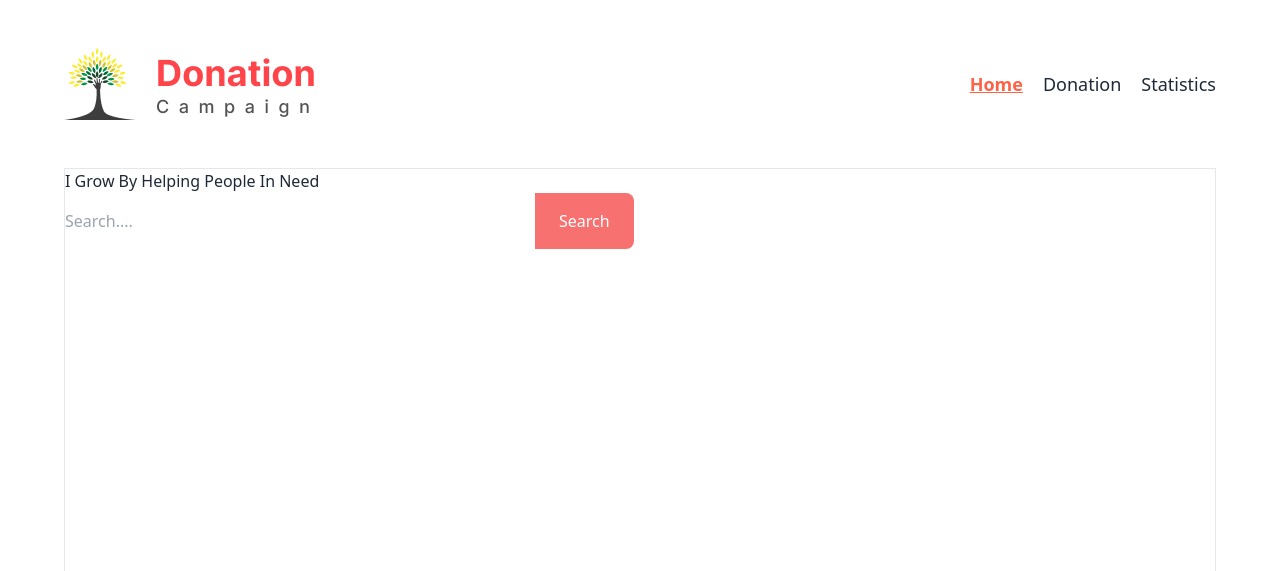
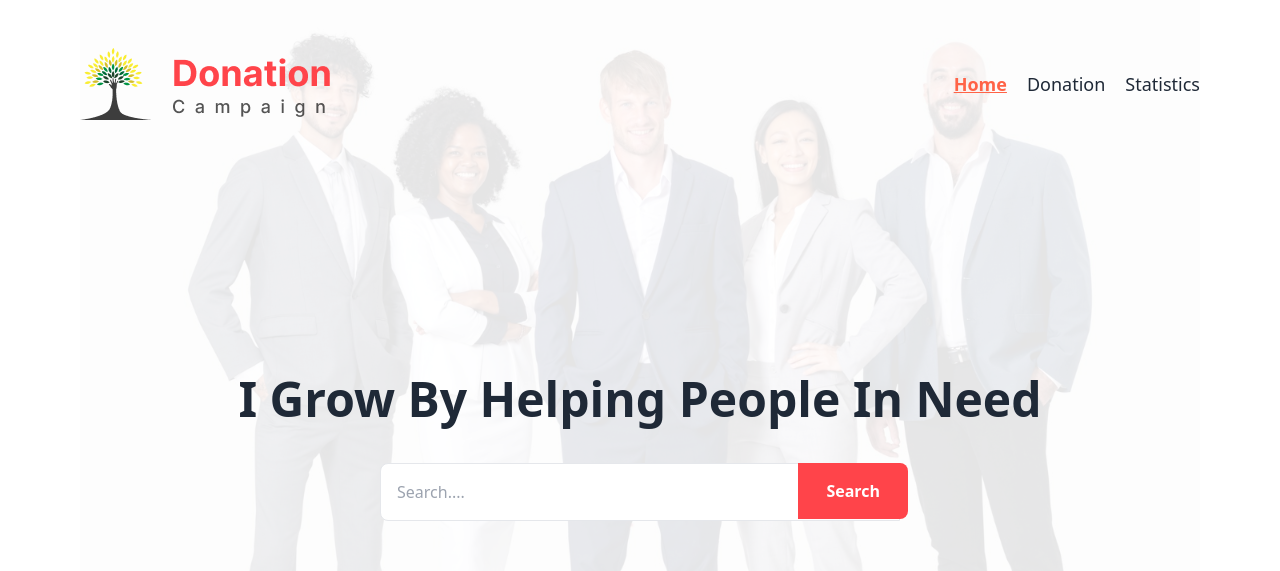
Before and after one commit to brcshakil1/assignment-8-donation-campaign, a React (Vite) app: page / in a window 1280 px wide. Shown: the top 571 px of the page. Built offline with nearby package versions, Linux system fonts and the light colour scheme.

Commit message:
done desktop design of banner

```diff
--- a/src/components/Header/Banner/Banner.jsx
+++ b/src/components/Header/Banner/Banner.jsx
@@ -1,12 +1,20 @@
 const Banner = () => {
   return (
-    <div className="h-[70vh] border">
-      <h1 className="">I Grow By Helping People In Need</h1>
-      <div className="">
-        <input className="w-[470px]" type="text" placeholder="Search...." />
-        <button className="bg-red-400 text-white py-4 px-6 rounded-r-lg">
-          Search
-        </button>
+    <div className="h-[70vh] grid place-items-center">
+      <div>
+        <h1 className="text-3xl md:text-5xl font-bold text-center">
+          I Grow By Helping People In Need
+        </h1>
+        <div className="w-[290px] md:w-[520px] mx-auto flex justify-center mt-10 relative">
+          <input
+            className="w-full border rounded-l-lg p-4 outline-none"
+            type="text"
+            placeholder="Search...."
+          />
+          <button className="bg-[#FF444A] text-white font-semibold py-4 px-7 rounded-r-lg absolute -right-2 z-30">
+            Search
+          </button>
+        </div>
       </div>
     </div>
   );
--- a/src/components/Header/Header.jsx
+++ b/src/components/Header/Header.jsx
@@ -1,9 +1,14 @@
 import Banner from "./Banner/Banner";
 import Navbar from "./Navbar/Navbar";
+import bg from "../../assets/images/bg.jpg";
 
 const Header = () => {
   return (
-    <div>
+    <div className="relative">
+      <div
+        className=" h-screen bg-cover opacity-10 absolute w-full -z-40 bg-top"
+        style={{ backgroundImage: `url("${bg}")` }}
+      ></div>
       <Navbar />
       <Banner />
     </div>
--- a/src/layout/MainLayout/MainLayout.jsx
+++ b/src/layout/MainLayout/MainLayout.jsx
@@ -3,7 +3,7 @@ import Header from "./../../components/Header/Header";
 
 const MainLayout = () => {
   return (
-    <div className="max-w-6xl mx-auto">
+    <div className=" px-4 max-w-6xl mx-auto">
       <Header />
       <Outlet />
     </div>
```
Also changed, not shown: src/assets/images/bg.jpg (added).
